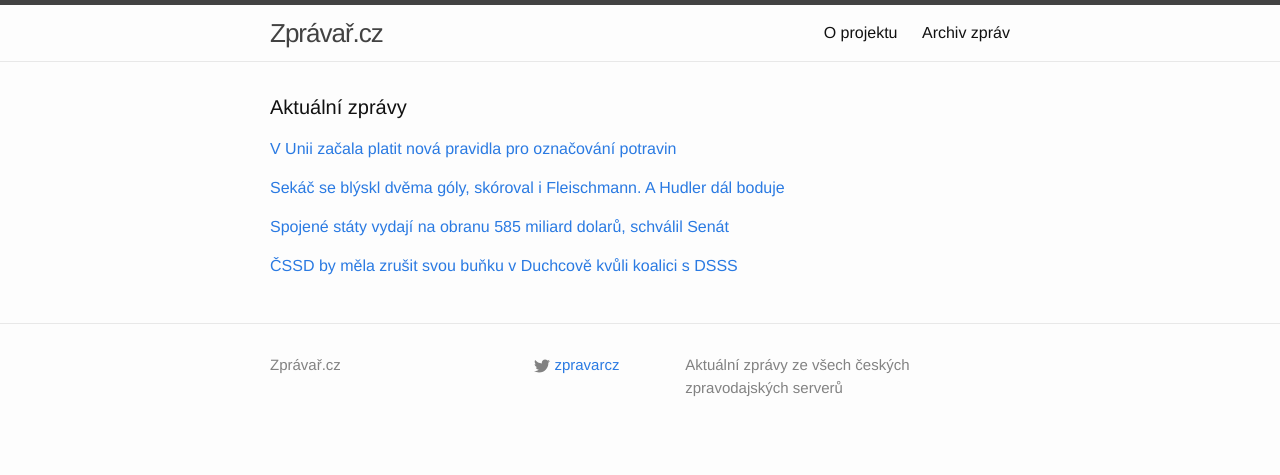
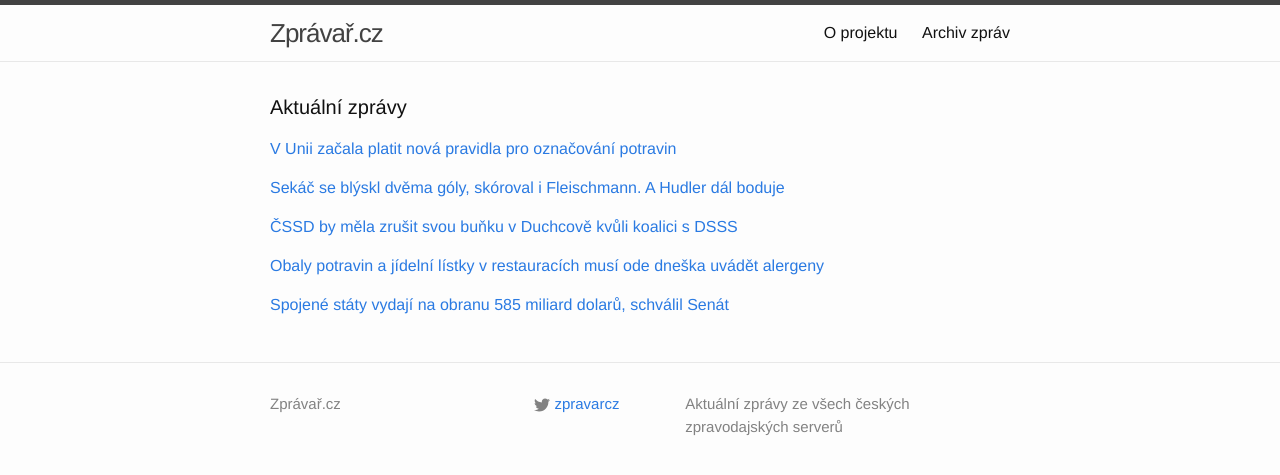
Before and after one commit to adliska/zpravar, a Jekyll site: the page built from index.html, in a window 1280 px wide. Shown: the top 475 px of the page. Built offline with Jekyll 4.4.1, drawn with Linux system fonts in a browser that asks for light colours.

Commit message:
zpravar news update

```diff
--- a/index.html
+++ b/index.html
@@ -11,6 +11,7 @@ layout: default
 <li><a href=http://zpravy.e15.cz/domaci/politika/v-unii-zacala-platit-nova-pravidla-pro-oznacovani-potravin-1145543>V Unii začala platit nová pravidla pro označování potravin - zpravy.e15.cz</a></li>
 <li><a href=http://www.denik.cz/ekonomika/v-cele-evropske-unii-se-meni-pravidla-pro-oznacovani-potravin-20141213.html>V celé Evropské unii se mění pravidla pro označování potravin - www.denik.cz</a></li>
 <li><a href=http://byznys.ihned.cz/c1-63252960-nova-evropska-pravidla-pro-oznacovani-potravin-vstupuji-v-platnost>Nová evropská pravidla pro označování potravin vstupují v platnost - byznys.ihned.cz</a></li>
+<li><a href=http://ekonomika.idnes.cz/zacala-platit-pravidla-o-novem-znaceni-potravin-fte-/eko_euro.aspx?c=A141213_074859_eko_euro_cen>Platí nová pravidla pro značení potravin, slibují čitelnější údaje - ekonomika.idnes.cz</a></li>
 <li><a href=http://www.ceskatelevize.cz/ct24/ekonomika/294929-zmeny-na-obalech-citelnejsi-etikety-zvyrazneny-alergeny/>Změny na obalech: Čitelnější etikety, zvýrazněny alergeny - www.ceskatelevize.cz</a></li>
 <li><a href=http://www.financninoviny.cz/zpravodajstvi/zpravy/ode-dneska-se-v-cele-eu-meni-pravidla-pro-oznacovani-potravin/1158435>Ode dneška se v celé EU mění pravidla pro označování potravin - www.financninoviny.cz</a></li>
 <li><a href=http://www.novinky.cz/ekonomika/356270-slozeni-potravin-je-na-obalech-citelnejsi.html>Složení potravin je na obalech čitelnější  - www.novinky.cz</a></li>
@@ -24,18 +25,25 @@ layout: default
 <li><a href=http://www.sportovninoviny.cz/zpravy/sekac-dvema-goly-pomohl-k-vyhre-montrealu/1158440>Sekáč dvěma góly pomohl k výhře Montrealu - www.sportovninoviny.cz</a></li>
 <li><a href=http://sport.aktualne.cz/nhl/r~6513e934828d11e493c9002590604f2e/>Sekáč se dvěma góly podílel na triumfu Montrealu - sport.aktualne.cz</a></li>
 </ul>
-</div><p><a href="javascript:;" onclick="toggle_visibility('zpravy2')">Spojené státy vydají na obranu 585 miliard dolarů, schválil Senát </a></p>
+</div><p><a href="javascript:;" onclick="toggle_visibility('zpravy2')">ČSSD by měla zrušit svou buňku v Duchcově kvůli koalici s DSSS</a></p>
 <div id="zpravy2" style="display:none">
+<ul>
+<li><a href=http://www.ceskenoviny.cz/zpravy/zpravy/cssd-by-mela-zrusit-svou-bunku-v-duchcove-kvuli-koalici-s-dsss/1158428>ČSSD by měla zrušit svou buňku v Duchcově kvůli koalici s DSSS - www.ceskenoviny.cz</a></li>
+<li><a href=http://www.rozhlas.cz/_zprava/cssd-bude-jednat-o-zruseni-organizace-v-duchcove-kvuli-koalici-s-dsss--1432104>ČSSD bude jednat o zrušení organizace v Duchcově kvůli koalici s DSSS - www.rozhlas.cz</a></li>
+<li><a href=http://www.rozhlas.cz/_zprava/cssd-jedna-o-zruseni-organizace-v-duchcove-kvuli-koalici-s-dsss--1432104>ČSSD jedná o zrušení organizace v Duchcově kvůli koalici s DSSS - www.rozhlas.cz</a></li>
+</ul>
+</div><p><a href="javascript:;" onclick="toggle_visibility('zpravy3')">Obaly potravin a jídelní lístky v restauracích musí ode dneška uvádět alergeny</a></p>
+<div id="zpravy3" style="display:none">
+<ul>
+<li><a href=http://www.rozhlas.cz/_zprava/obaly-potravin-a-jidelni-listky-v-restauracich-musi-ode-dneska-uvadet-alergeny--1432103>Obaly potravin a jídelní lístky v restauracích musí ode dneška uvádět alergeny - www.rozhlas.cz</a></li>
+<li><a href=http://www.rozhlas.cz/_zprava/obaly-potravin-i-podoba-jidelnich-listku-v-restauracich-se-meni--1432103>Obaly potravin i podoba jídelních lístků v restauracích se mění - www.rozhlas.cz</a></li>
+<li><a href=http://www.rozhlas.cz/_zprava/ode-dneska-se-meni-obaly-potravin-i-podoba-jidelnich-listku-v-restauracich--1432103>Ode dneška se mění obaly potravin i podoba jídelních lístků v restauracích - www.rozhlas.cz</a></li>
+</ul>
+</div><p><a href="javascript:;" onclick="toggle_visibility('zpravy4')">Spojené státy vydají na obranu 585 miliard dolarů, schválil Senát </a></p>
+<div id="zpravy4" style="display:none">
 <ul>
 <li><a href=http://www.lidovky.cz/spojene-staty-vydaji-na-obranu-585-miliard-dolaru-schvalil-senat-pvl-/zpravy-svet.aspx?c=A141213_074743_ln_zahranici_mct>Spojené státy vydají na obranu 585 miliard dolarů, schválil Senát  - www.lidovky.cz</a></li>
 <li><a href=http://www.ceskenoviny.cz/zpravy/zpravy/americky-senat-schvalil-obranny-rozpocet/1158423>Americký Senát schválil obranný rozpočet - www.ceskenoviny.cz</a></li>
 <li><a href=http://zpravy.idnes.cz/senat-schvalil-rozpocet-usa-na-obranu-d8u-/zahranicni.aspx?c=A141213_071131_zahranicni_cen>USA vydají na obranu 585 miliard dolarů, schválil Senát - zpravy.idnes.cz</a></li>
 </ul>
-</div><p><a href="javascript:;" onclick="toggle_visibility('zpravy3')">ČSSD by měla zrušit svou buňku v Duchcově kvůli koalici s DSSS</a></p>
-<div id="zpravy3" style="display:none">
-<ul>
-<li><a href=http://www.ceskenoviny.cz/zpravy/zpravy/cssd-by-mela-zrusit-svou-bunku-v-duchcove-kvuli-koalici-s-dsss/1158428>ČSSD by měla zrušit svou buňku v Duchcově kvůli koalici s DSSS - www.ceskenoviny.cz</a></li>
-<li><a href=http://www.rozhlas.cz/_zprava/cssd-bude-jednat-o-zruseni-organizace-v-duchcove-kvuli-koalici-s-dsss--1432104>ČSSD bude jednat o zrušení organizace v Duchcově kvůli koalici s DSSS - www.rozhlas.cz</a></li>
-<li><a href=http://www.rozhlas.cz/_zprava/cssd-jedna-o-zruseni-organizace-v-duchcove-kvuli-koalici-s-dsss--1432104>ČSSD jedná o zrušení organizace v Duchcově kvůli koalici s DSSS - www.rozhlas.cz</a></li>
-</ul>
 </div></div>
```
